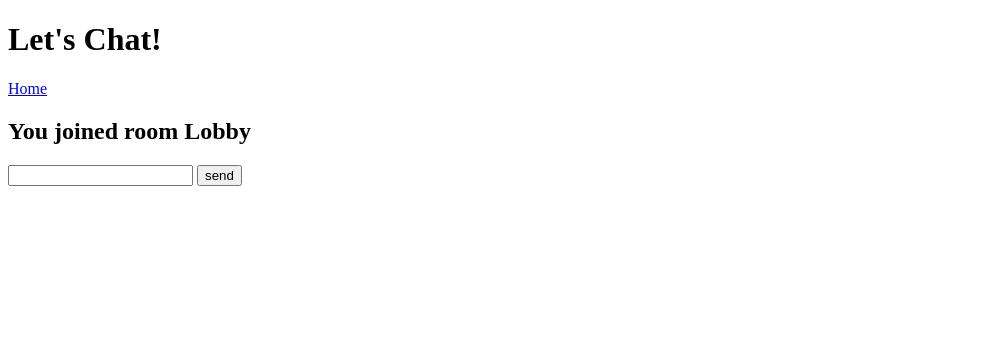
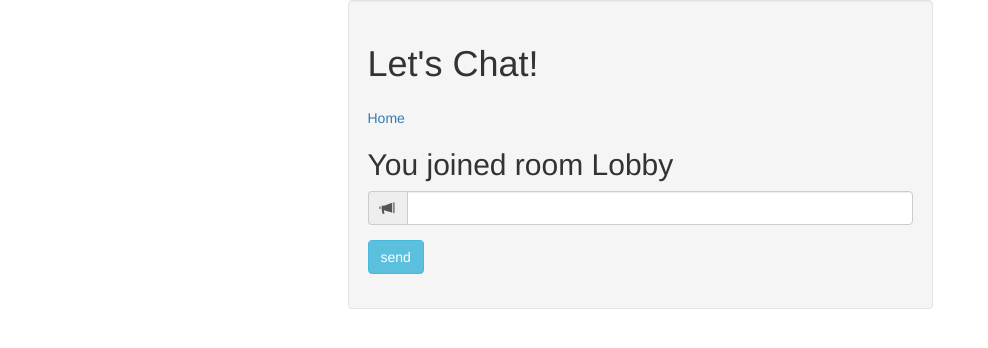
Before and after one commit to appletouch/sockets-basics, a website: page public/chat.html in a window 1280 px wide. Shown: the whole page, without its empty margins (0-988 px from the left). Drawn offline with Linux system fonts and the light colour scheme; no server answers.

Commit message:
formatted chat messages

```diff
--- a/public/chat.html
+++ b/public/chat.html
@@ -3,26 +3,50 @@
 <head>
     <meta charset="UTF-8">
     <title>Chat application</title>
-
+    <link rel="stylesheet" href="css/bootstrap/css/bootstrap.min.css" />
+    <link rel="stylesheet" href="css/styles.css"/>
 </head>
 <body>
+
+<div id="container" class="container">
+    <div class="row">
+        <div class="col-md-6 col-md-offset-3 well">
             <h1>Let's Chat!</h1>
-<div id="container">
-
             <a href="index.html">Home</a>
             <br/>
             <h2>You joined room <span id="roomname" class="room-title"></span></h2>
 
-    <div id="messages" class="messages">
+            <ul id="messages" class="messages">
+                  <!--messsages end up here-->
+            </ul>
+
+            <div>
+                <form id="message-form">
+
+                    <div class="form-group">
+                        <div class="input-group">
+                            <span class="input-group-addon">
+                                <i class="glyphicon glyphicon-bullhorn"></i>
+                            </span>
+                            <input type="text" name="txtMessageFromClient" class="form-control"/>
+                        </div>
+
+                    </div>
+                    <div class="form-group">
+                        <input type="submit" value="send" class="btn btn-default btn-info"/>
+                    </div>
+
+
+
+
+                </form>
 
             </div>
 
-    <div>
-        <form id="message-form">
-            <input type="text" name="txtMessageFromClient"/>
-            <input type="submit" value="send"/>
-        </form>
+        </div>
+    </div>
 
+</div>
 <script src="js/moment.min.js"></script>
 <script src="js/queryParams.js"></script>
 <script src="js/jquery-2.1.4.min.js"></script>
@@ -30,10 +54,6 @@
 <script src="js/app.js"></script>
 
 
-    </div>
-</div>
-
-
 
 </body>
 </html>
--- a/public/js/app.js
+++ b/public/js/app.js
@@ -27,10 +27,11 @@ socket.on("messageFromServer", function (message) {
     console.log(timeToShowInWelcome.format('MMMM Do YYYY, HH:mm:ss') +': '+  message.text );  //log message from serverin console of browser
 
     var $chatMessages=jQuery('.messages');
+    var $chatMessage =jQuery('<li class="list-group-item"></li>');
     //Selector # =target bij id, .= target by class or use name of the tag
-    $chatMessages.append('<p><strong>'+ message.username + ' '+  getDateTime('s')+'</strong></p>');  //name field added to message when send
-    $chatMessages.append('<p>'+ message.text + '</p>');  //adds content to exsiting mark-up
-
+    $chatMessage.append('<p><strong>'+ message.username + ' '+  getDateTime('s')+'</strong></p>');  //name field added to message when send
+    $chatMessage.append('<p>'+ message.text + '</p>');  //adds content to exsiting mark-up
+    $chatMessages.append($chatMessage);
 
 
 });
```
Lines whose indentation alone changed are shown as unchanged.
